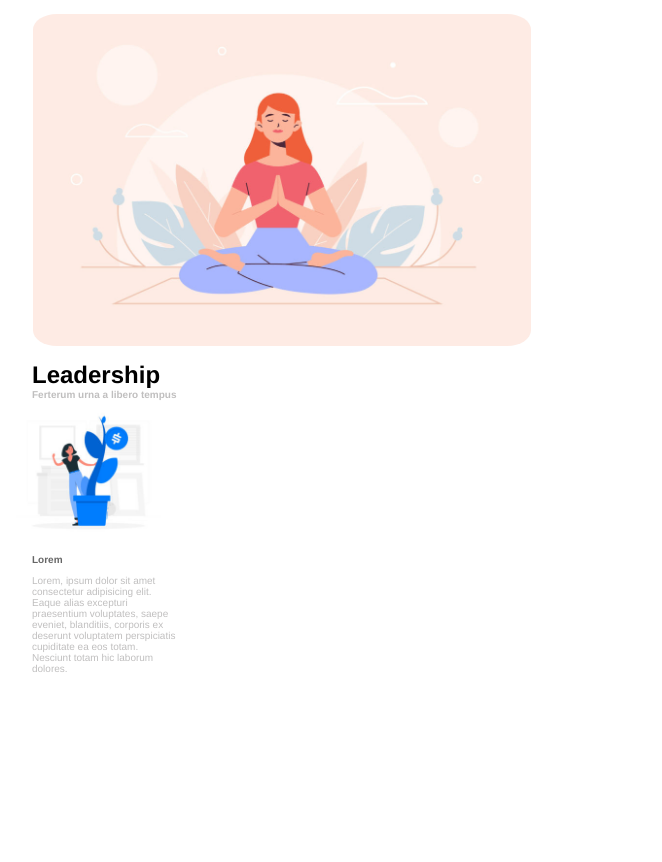
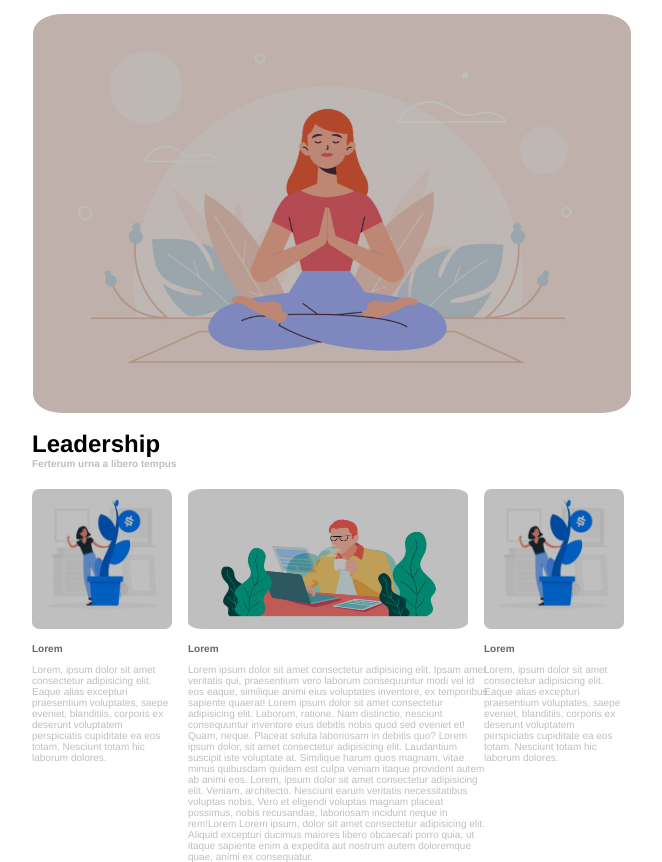
Before and after one commit to Alex-Uva89/htmlcss-wp, a plain HTML site: page index.html in a window 1280 px wide. Shown: the part 99-961 px from the top of the page, without its empty margins (374-1036 px from the left). Before the commit the page ends 800 px from the top, so only its background shows below. Drawn offline with Linux system fonts and the light colour scheme.

Commit message:
Completato da revisionare

```diff
--- a/css/style.css
+++ b/css/style.css
@@ -76,8 +76,16 @@ body {
 
 /*sezione di eliminazione attributi*/
 
+.debug body{
+    width: 600px;
+    height: auto;
+    margin: 0;
+    border: 0;
+    padding: 0;
+}
+
 .debug .cube{
-    width: auto;
+    width: 600px;
 }
 
 .debug .main_section {
@@ -86,26 +94,26 @@ body {
 }
 
 .debug .head_section{
-    width: 100%;
+    width: 600px;
     height: auto;
 }
 
 .debug .sidebar {
-    width: 29%;
+    width: 140px;
     height: auto;
     background-color: grey;
 }
 
 .debug .central_section {
-    width: 40%;
+    width: 280px;
     height: auto;
+    margin: 0 1em;
 }
 
 .debug .pink {
     background-color: transparent;
     width: auto;
     height: auto;
-    margin: 0 auto;
 }
 
 .debug .yellow {
@@ -144,7 +152,7 @@ nav {
 ul {
     list-style-type: none;
     margin: 1em 0;
-    margin-left: -40px;
+    padding-left: 0;
 }
 
 li {
@@ -155,33 +163,41 @@ li {
 }
 
 main {
-    width: 500px;
+    width: 600px;
     height: auto;
 }
 
 .banner_page{
-    width: 100%;
+    width: 600px;
     margin: 0 auto;
     border: 1px solid transparent;
     border-bottom-left-radius: 5%;
     border-top-left-radius: 5%;
     border-bottom-right-radius: 5%;
     border-top-right-radius: 5%;
+    filter: brightness(75%)
 }
 
 h2{
     font-size: 10px;
     color: rgb(192, 191, 191);
+    margin-bottom: 2em;
 }
 
 .img_sidebar_right {
-    width: 100%;
-    margin: 0 -1em;
+    width: 140px;
+    height: 140px;
+    filter: brightness(75%);
+    border-bottom-left-radius: 5%;
+    border-top-left-radius: 5%;
+    border-bottom-right-radius: 5%;
+    border-top-right-radius: 5%;
 }
 
 h3{
     font-size: 10px;
     margin-bottom: 1em;
+    margin-top: 1em;
     color: rgba(0, 0, 0, 0.6);
 }
 
@@ -190,3 +206,17 @@ h3{
     font-size: 10px;
     color: rgb(192, 191, 191);
 }
+
+.img_banner{
+    width: 280px;
+    height: 140px;
+    filter: brightness(75%);
+    border-bottom-left-radius: 5%;
+    border-top-left-radius: 5%;
+    border-bottom-right-radius: 5%;
+    border-top-right-radius: 5%;
+}
+
+.central{
+    width: 300px;
+}
--- a/index.html
+++ b/index.html
@@ -38,7 +38,7 @@
             <div>
                 <div class="head_section light_blue">
                     <h1>Leadership</h1>
-           <h2>Ferterum urna a libero tempus</h2>
+                    <h2>Ferterum urna a libero tempus</h2>
                 </div>
                 <div class="sidebar light_blue">
                     <img src="img/img-1.jpg" alt="Plant Money" class="img_sidebar_right">
@@ -46,10 +46,14 @@
                     <p class="text_sidebar">Lorem, ipsum dolor sit amet consectetur adipisicing elit. Eaque alias excepturi praesentium voluptates, saepe eveniet, blanditiis, corporis ex deserunt voluptatem perspiciatis cupiditate ea eos totam. Nesciunt totam hic laborum dolores.</p>
                 </div>
                 <div class="central_section light_blue">
-
+                    <img src="img/banner-2.jpg" alt="working" class="img_banner">
+                    <h3>Lorem</h3>
+                    <p class="text_sidebar central">Lorem ipsum dolor sit amet consectetur adipisicing elit. Ipsam amet veritatis qui, praesentium vero laborum consequuntur modi vel id eos eaque, similique animi eius voluptates inventore, ex temporibus sapiente quaerat! Lorem ipsum dolor sit amet consectetur adipisicing elit. Laborum, ratione. Nam distinctio, nesciunt consequuntur inventore eius debitis nobis quod sed eveniet et! Quam, neque. Placeat soluta laboriosam in debitis quo? Lorem ipsum dolor, sit amet consectetur adipisicing elit. Laudantium suscipit iste voluptate at. Similique harum quos magnam, vitae minus quibusdam quidem est culpa veniam itaque provident autem ab animi eos. Lorem, ipsum dolor sit amet consectetur adipisicing elit. Veniam, architecto. Nesciunt earum veritatis necessitatibus voluptas nobis. Vero et eligendi voluptas magnam placeat possimus, nobis recusandae, laboriosam incidunt neque in rem!Lorem Lorem ipsum, dolor sit amet consectetur adipisicing elit. Aliquid excepturi ducimus maiores libero obcaecati porro quia, ut itaque sapiente enim a expedita aut nostrum autem doloremque quae, animi ex consequatur.</p>
                 </div>
                 <div class="sidebar light_blue">
-
+                    <img src="img/img-1.jpg" alt="Plant Money" class="img_sidebar_right">
+                    <h3>Lorem</h3>
+                    <p class="text_sidebar">Lorem, ipsum dolor sit amet consectetur adipisicing elit. Eaque alias excepturi praesentium voluptates, saepe eveniet, blanditiis, corporis ex deserunt voluptatem perspiciatis cupiditate ea eos totam. Nesciunt totam hic laborum dolores.</p>
                 </div>
             </div>
         </section>
```
